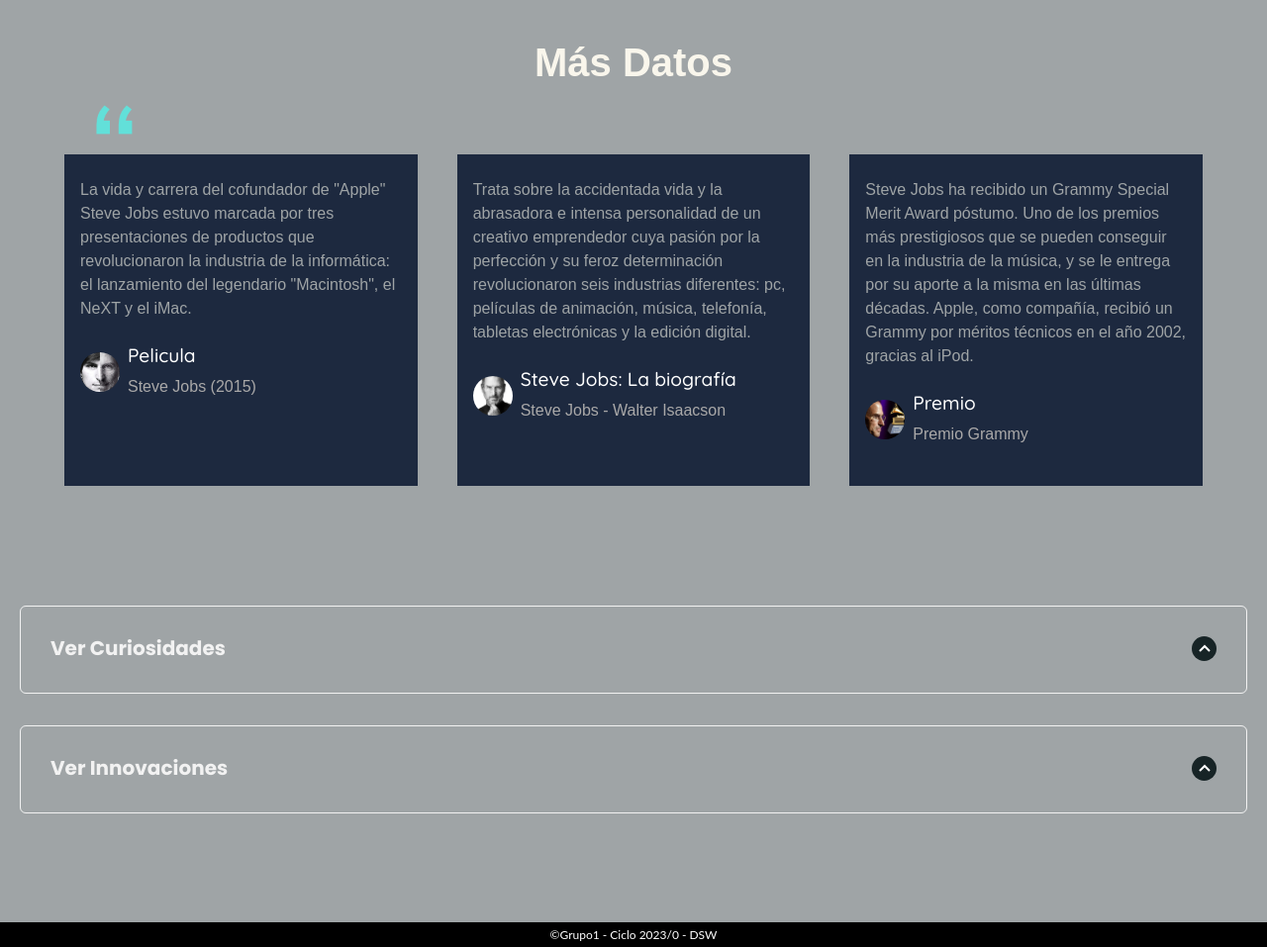
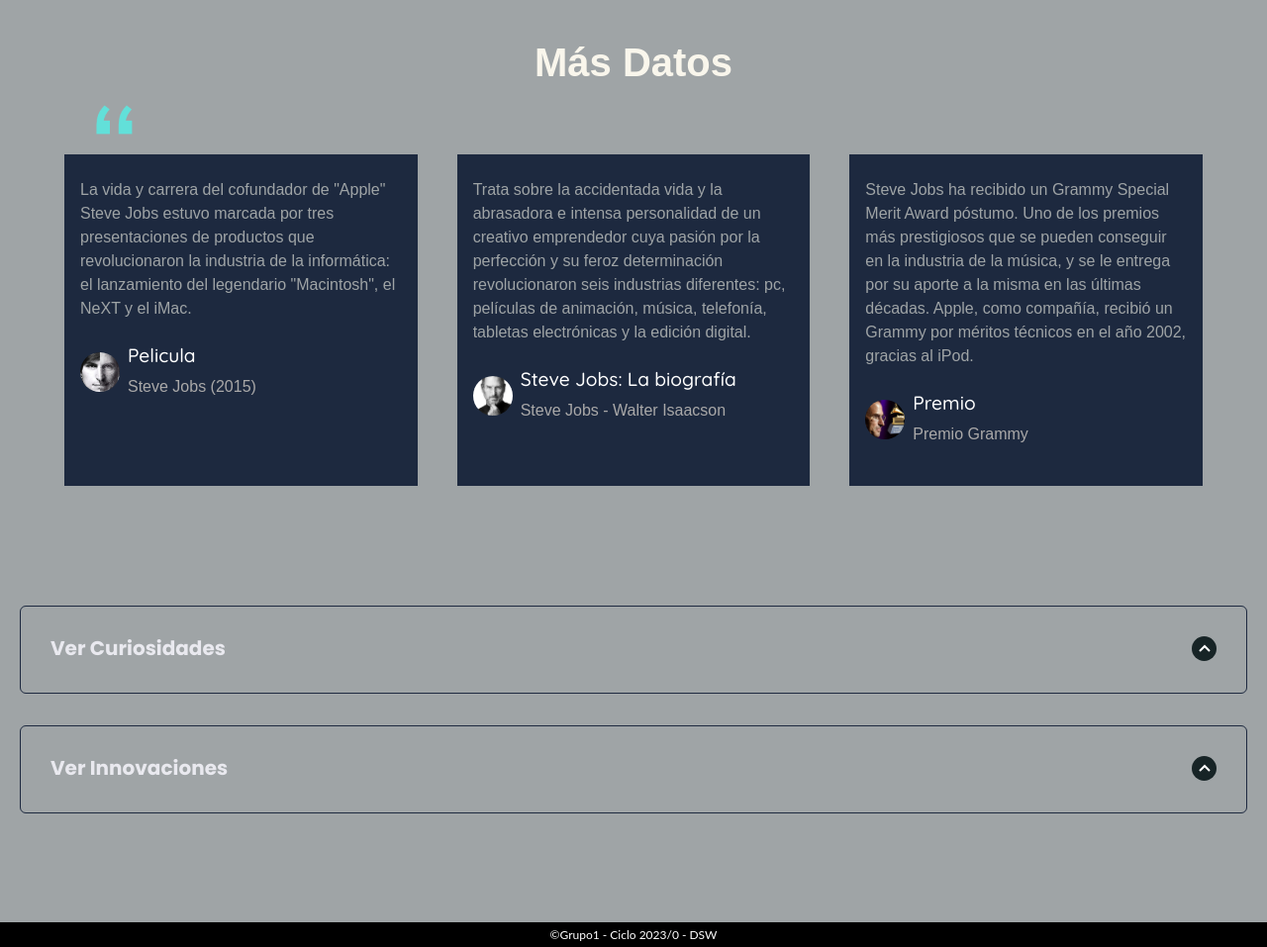
Before and after one commit to miguelmaguina/PROYECTO_DSW, a PHP site: page /Biografia.html in a window 1280 px wide. Shown: the part 2703-3660 px from the top of the page at 99% size. Run offline with PHP 8.4, Linux system fonts and the light colour scheme.

Commit message:
avance 22.0

```diff
--- a/Tarea2/stylesb1.css
+++ b/Tarea2/stylesb1.css
@@ -563,7 +563,7 @@ footer{
 .desplegable-padding{
     padding: 0;
     transition: padding .3s;
-    border: 1px solid #f2f2f2;
+    border: 1px solid #1D293F;
     border-radius: 6px;
 }
 
@@ -584,7 +584,7 @@ footer{
     padding: 30px 0 30px;
     margin: 0;
     cursor: pointer;
-    color: #f2f2f2;
+    color: var(--colo-txt-general);
     justify-content: space-between;
     font-family: 'Poppins','Quicksand',sans-serif;
 }
```
